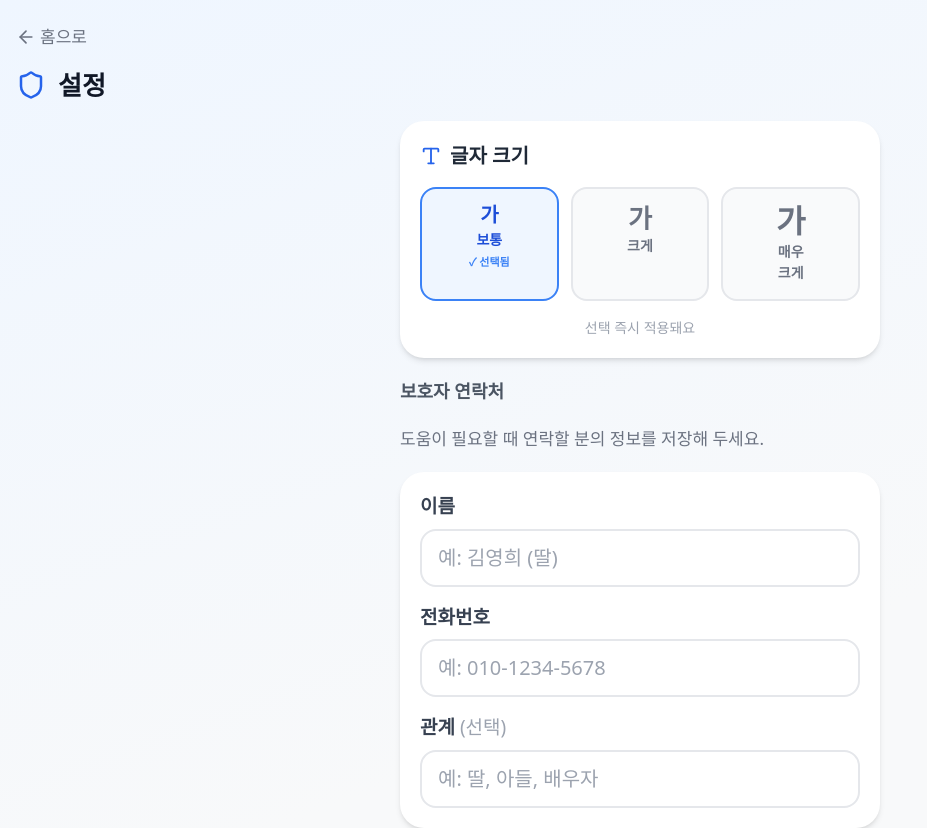
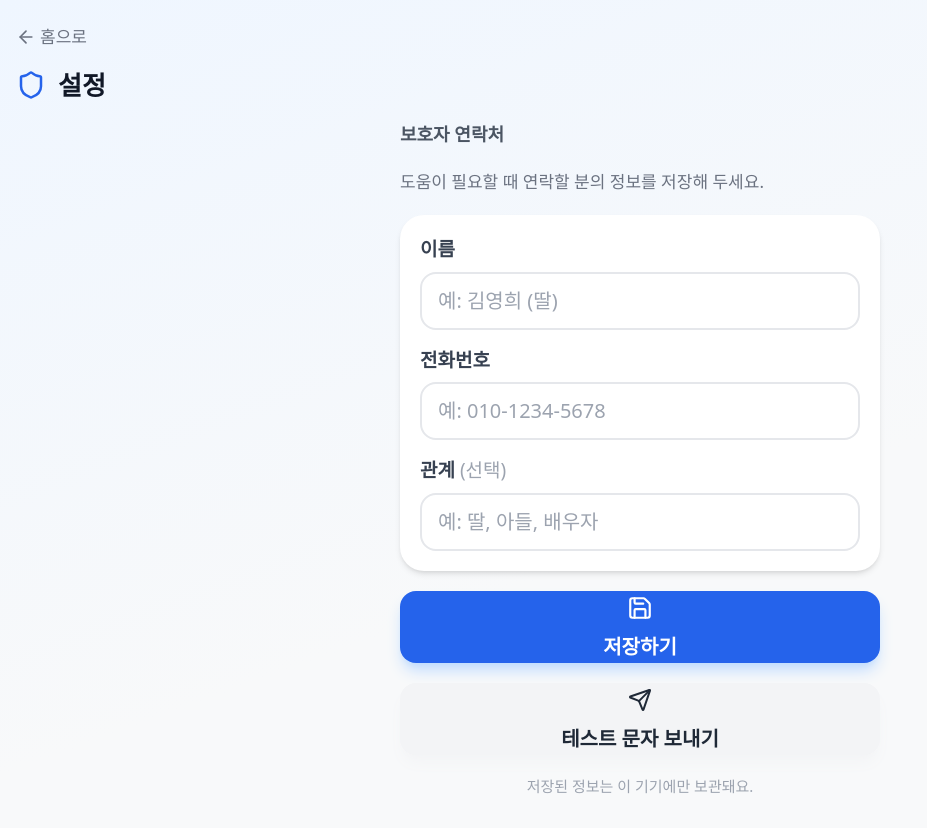
Before and after one commit to zaiha0/easy-phone-helper, a React (Vite) app: page /guardian in a window 1280 px wide. Shown: the top 828 px of the page, without its empty margins (0-927 px from the left). Built offline with nearby package versions, Linux system fonts and the light colour scheme.

Commit message:
feat: 보호자설정 글자크기 섹션 제거 (홈 화면으로 통합)

```diff
--- a/src/pages/GuardianSettings.tsx
+++ b/src/pages/GuardianSettings.tsx
@@ -1,11 +1,10 @@
 import { useState, useEffect } from 'react';
 import { useNavigate } from 'react-router-dom';
 import { motion, AnimatePresence } from 'framer-motion';
-import { ArrowLeft, Save, Send, Shield, CheckCircle2, AlertCircle, Type } from 'lucide-react';
+import { ArrowLeft, Save, Send, Shield, CheckCircle2, AlertCircle } from 'lucide-react';
 import { getGuardian, setGuardian } from '../lib/storage';
 import { openHelpSms } from '../lib/sms';
 import PressableButton from '../components/PressableButton';
-import { useFontSize } from '../contexts/FontSizeContext';
 
 const inputClass =
   'w-full border-2 border-gray-200 focus:border-blue-400 rounded-2xl outline-none bg-white transition-colors';
@@ -22,7 +21,6 @@ export default function GuardianSettings() {
   const [saved, setSaved] = useState(false);
   const [saveError, setSaveError] = useState('');
   const [testError, setTestError] = useState('');
-  const { fontSize, setFontSize } = useFontSize();
 
   const handleSave = () => {
     if (!name.trim() || !phone.trim()) {
@@ -67,49 +65,6 @@ export default function GuardianSettings() {
       </header>
 
       <main className="flex-1 px-4 pb-8 space-y-5 max-w-lg mx-auto w-full">
-        {/* 글자 크기 설정 */}
-        <motion.div
-          initial={{ opacity: 0, y: 16 }}
-          animate={{ opacity: 1, y: 0 }}
-          className="bg-white rounded-3xl shadow-md p-5 space-y-4"
-        >
-          <div className="flex items-center gap-2">
-            <Type size={22} className="text-blue-600" />
-            <h2 className="font-bold text-gray-800" style={{ fontSize: '20px' }}>글자 크기</h2>
-          </div>
-          <div className="grid grid-cols-3 gap-3">
-            {([
-              { key: 'normal', label: '보통', preview: '가' },
-              { key: 'large', label: '크게', preview: '가' },
-              { key: 'xlarge', label: '매우\n크게', preview: '가' },
-            ] as const).map(({ key, label, preview }) => {
-              const previewSize = { normal: '20px', large: '26px', xlarge: '32px' }[key];
-              const isActive = fontSize === key;
-              return (
-                <motion.button
-                  key={key}
-                  whileTap={{ scale: 0.95 }}
-                  onClick={() => setFontSize(key)}
-                  className={`rounded-2xl border-2 py-4 flex flex-col items-center gap-1 font-bold transition-colors ${
-                    isActive
-                      ? 'border-blue-500 bg-blue-50 text-blue-700'
-                      : 'border-gray-200 bg-gray-50 text-gray-500'
-                  }`}
-                >
-                  <span style={{ fontSize: previewSize, lineHeight: 1 }}>{preview}</span>
-                  <span className="whitespace-pre-line text-center" style={{ fontSize: '14px' }}>{label}</span>
-                  {isActive && (
-                    <span className="text-blue-500" style={{ fontSize: '11px' }}>✓ 선택됨</span>
-                  )}
-                </motion.button>
-              );
-            })}
-          </div>
-          <p className="text-gray-400 text-center" style={{ fontSize: '14px' }}>
-            선택 즉시 적용돼요
-          </p>
-        </motion.div>
-
         <p className="font-bold text-gray-600" style={{ fontSize: '18px' }}>보호자 연락처</p>
         <p className="text-gray-500 leading-relaxed" style={{ fontSize: '17px' }}>
           도움이 필요할 때 연락할 분의 정보를 저장해 두세요.
```
